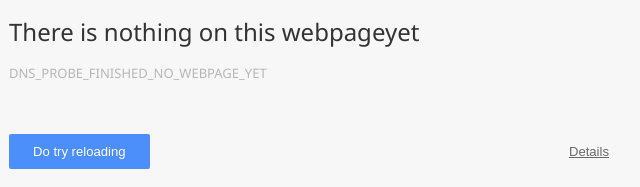
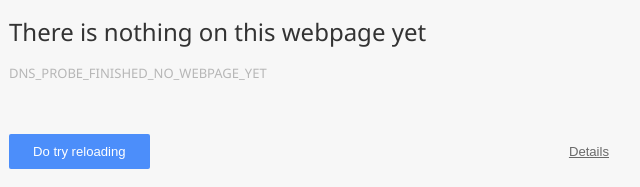
Before and after one commit to pieckenst/pieckenst.github.io, a plain HTML site: page index.html in a window 1280 px wide. Shown: the part 183-370 px from the top of the page, 331-971 px from the left. Drawn offline with Linux system fonts and the light colour scheme.

Commit message:
Update index.html

```diff
--- a/index.html
+++ b/index.html
@@ -159,7 +159,7 @@
 			<div id="main-content">
 				<div class="icon icon-offline"></div>
 				<div id="main-message">
-					<h1>There is nothing on this webpageyet</h1>
+					<h1>There is nothing on this webpage yet</h1>
 					<p></p>
 					<div class="error-code">DNS_PROBE_FINISHED_NO_WEBPAGE_YET</div>
 				</div>
```
